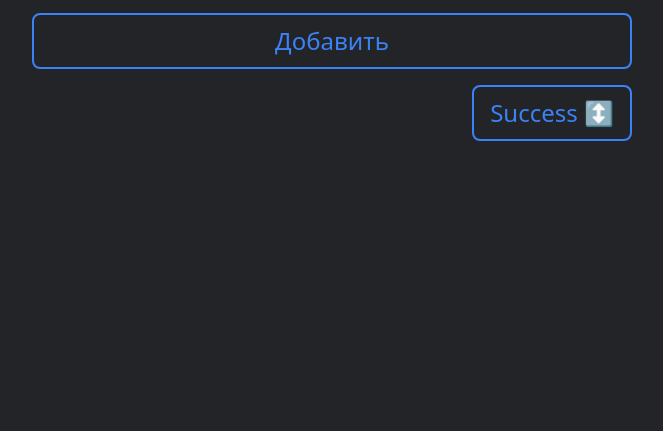
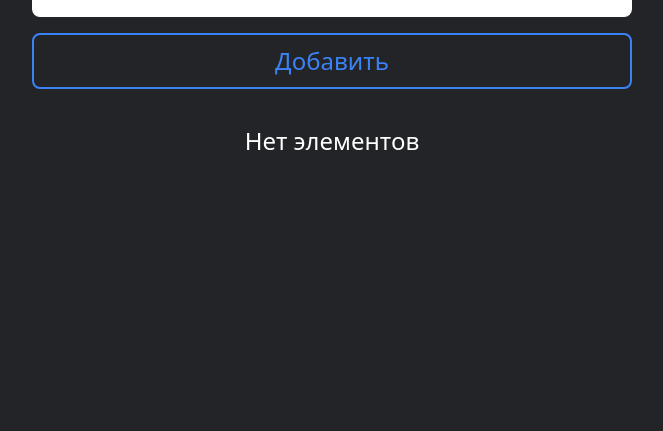
Before and after one commit to von808/js-todo, a website: page src/index.html in a window 1280 px wide. Shown: the part 369-800 px from the top of the page, without its empty margins (308-971 px from the left). Drawn offline with Linux system fonts and the light colour scheme.

Commit message:
fix render

```diff
--- a/src/index.html
+++ b/src/index.html
@@ -23,7 +23,7 @@
           Добавить
         </button>
         <button
-          class="calculate-this ml-auto h-14 w-fit rounded-lg border-2 border-blue-500 px-4 text-2xl text-blue-500"
+          class="ml-auto h-14 w-fit rounded-lg border-2 border-blue-500 px-4 text-2xl text-blue-500"
           id="sort"
         >
           Success ↕️
--- a/src/js/main.js
+++ b/src/js/main.js
@@ -46,7 +46,6 @@ document.addEventListener('DOMContentLoaded', () => {
       saveToStorage([]);
     }
   }
-
   first();
 
   function renderNotes() {
@@ -70,6 +69,7 @@ document.addEventListener('DOMContentLoaded', () => {
       }
     }
   }
+  renderNotes();
 
   function addNote() {
     if (input.value === '') {
```
Also changed, not shown: src/styles/output.css.
